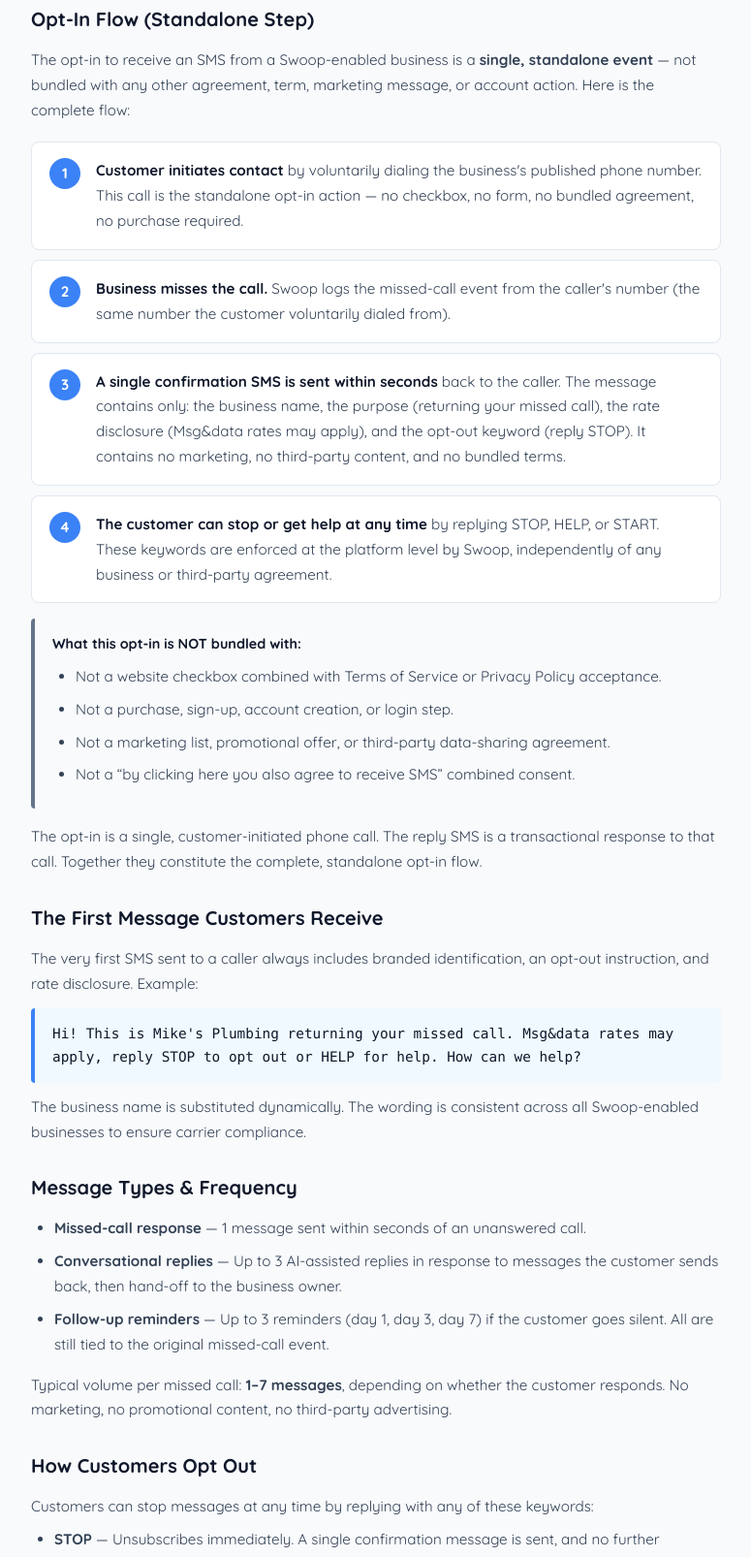
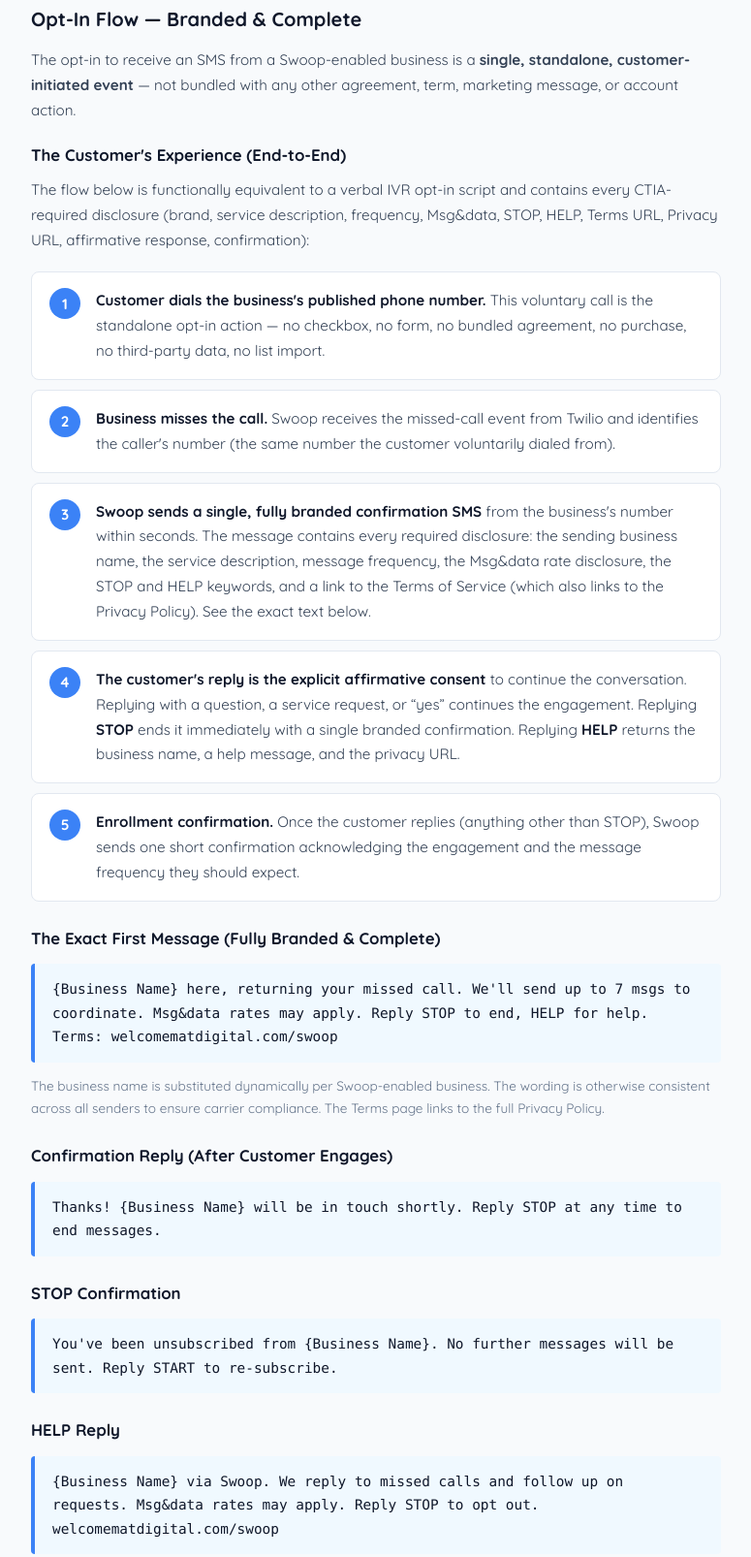
Before and after one commit to sunilmsft/swoop, a website: page public/consent.html in a window 1280 px wide. Shown: the part 746-2352 px from the top of the page at 97% size, without its empty margins (252-1027 px from the left). Drawn offline with Linux system fonts and the light colour scheme.

Commit message:
compliance(twilio): rewrite opt-in as branded IVR-style script + tighten SMS template (Ignacio TFV round-3 fix)

```diff
--- a/public/consent.html
+++ b/public/consent.html
@@ -65,26 +65,54 @@
 
         <p>Swoop does not import, purchase, or accept uploaded phone number lists. Every recipient is a person who personally called the business within the prior 30 days.</p>
 
-        <h2 id="opt-in-flow">Opt-In Flow (Standalone Step)</h2>
-        <p>The opt-in to receive an SMS from a Swoop-enabled business is a <strong>single, standalone event</strong> &mdash; not bundled with any other agreement, term, marketing message, or account action. Here is the complete flow:</p>
+        <h2 id="opt-in-flow">Opt-In Flow &mdash; Branded &amp; Complete</h2>
+        <p>The opt-in to receive an SMS from a Swoop-enabled business is a <strong>single, standalone, customer-initiated event</strong> &mdash; not bundled with any other agreement, term, marketing message, or account action.</p>
+
+        <h3 style="font-size:1.05rem; color:#0f172a; margin:1.25rem 0 0.5rem;">The Customer's Experience (End-to-End)</h3>
+        <p>The flow below is functionally equivalent to a verbal IVR opt-in script and contains every CTIA-required disclosure (brand, service description, frequency, Msg&amp;data, STOP, HELP, Terms URL, Privacy URL, affirmative response, confirmation):</p>
 
         <div class="opt-in-steps">
           <div class="step">
             <div class="step-num">1</div>
-            <div class="step-body"><strong>Customer initiates contact</strong> by voluntarily dialing the business's published phone number. This call is the standalone opt-in action &mdash; no checkbox, no form, no bundled agreement, no purchase required.</div>
+            <div class="step-body"><strong>Customer dials the business's published phone number.</strong> This voluntary call is the standalone opt-in action &mdash; no checkbox, no form, no bundled agreement, no purchase, no third-party data, no list import.</div>
           </div>
           <div class="step">
             <div class="step-num">2</div>
-            <div class="step-body"><strong>Business misses the call.</strong> Swoop logs the missed-call event from the caller's number (the same number the customer voluntarily dialed from).</div>
+            <div class="step-body"><strong>Business misses the call.</strong> Swoop receives the missed-call event from Twilio and identifies the caller's number (the same number the customer voluntarily dialed from).</div>
           </div>
           <div class="step">
             <div class="step-num">3</div>
-            <div class="step-body"><strong>A single confirmation SMS is sent within seconds</strong> back to the caller. The message contains only: the business name, the purpose (returning your missed call), the rate disclosure (Msg&amp;data rates may apply), and the opt-out keyword (reply STOP). It contains no marketing, no third-party content, and no bundled terms.</div>
+            <div class="step-body"><strong>Swoop sends a single, fully branded confirmation SMS</strong> from the business's number within seconds. The message contains every required disclosure: the sending business name, the service description, message frequency, the Msg&amp;data rate disclosure, the STOP and HELP keywords, and a link to the Terms of Service (which also links to the Privacy Policy). See the exact text below.</div>
           </div>
           <div class="step">
             <div class="step-num">4</div>
-            <div class="step-body"><strong>The customer can stop or get help at any time</strong> by replying STOP, HELP, or START. These keywords are enforced at the platform level by Swoop, independently of any business or third-party agreement.</div>
+            <div class="step-body"><strong>The customer's reply is the explicit affirmative consent</strong> to continue the conversation. Replying with a question, a service request, or &ldquo;yes&rdquo; continues the engagement. Replying <strong>STOP</strong> ends it immediately with a single branded confirmation. Replying <strong>HELP</strong> returns the business name, a help message, and the privacy URL.</div>
           </div>
+          <div class="step">
+            <div class="step-num">5</div>
+            <div class="step-body"><strong>Enrollment confirmation.</strong> Once the customer replies (anything other than STOP), Swoop sends one short confirmation acknowledging the engagement and the message frequency they should expect.</div>
+          </div>
+        </div>
+
+        <h3 style="font-size:1.05rem; color:#0f172a; margin:1.5rem 0 0.5rem;">The Exact First Message (Fully Branded &amp; Complete)</h3>
+        <div class="sms-example">
+            {Business Name} here, returning your missed call. We'll send up to 7 msgs to coordinate. Msg&amp;data rates may apply. Reply STOP to end, HELP for help. Terms: welcomematdigital.com/swoop
+        </div>
+        <p style="font-size:0.85rem; color:#64748b;">The business name is substituted dynamically per Swoop-enabled business. The wording is otherwise consistent across all senders to ensure carrier compliance. The Terms page links to the full Privacy Policy.</p>
+
+        <h3 style="font-size:1.05rem; color:#0f172a; margin:1.5rem 0 0.5rem;">Confirmation Reply (After Customer Engages)</h3>
+        <div class="sms-example">
+            Thanks! {Business Name} will be in touch shortly. Reply STOP at any time to end messages.
+        </div>
+
+        <h3 style="font-size:1.05rem; color:#0f172a; margin:1.5rem 0 0.5rem;">STOP Confirmation</h3>
+        <div class="sms-example">
+            You've been unsubscribed from {Business Name}. No further messages will be sent. Reply START to re-subscribe.
+        </div>
+
+        <h3 style="font-size:1.05rem; color:#0f172a; margin:1.5rem 0 0.5rem;">HELP Reply</h3>
+        <div class="sms-example">
+            {Business Name} via Swoop. We reply to missed calls and follow up on requests. Msg&amp;data rates may apply. Reply STOP to opt out. welcomematdigital.com/swoop
         </div>
 
         <div class="not-bundled">
@@ -97,16 +125,7 @@
           </ul>
         </div>
 
-        <p>The opt-in is a single, customer-initiated phone call. The reply SMS is a transactional response to that call. Together they constitute the complete, standalone opt-in flow.</p>
-
-        <h2>The First Message Customers Receive</h2>
-        <p>The very first SMS sent to a caller always includes branded identification, an opt-out instruction, and rate disclosure. Example:</p>
-
-        <div class="sms-example">
-            Hi! This is Mike's Plumbing returning your missed call. Msg&amp;data rates may apply, reply STOP to opt out or HELP for help. How can we help?
-        </div>
-
-        <p>The business name is substituted dynamically. The wording is consistent across all Swoop-enabled businesses to ensure carrier compliance.</p>
+        <p>The opt-in is a single, customer-initiated phone call. The first SMS &mdash; fully branded with every required disclosure &mdash; is the transactional response to that call. Together they constitute the complete, standalone opt-in flow.</p>
 
         <h2>Message Types &amp; Frequency</h2>
         <ul>
@@ -144,7 +163,7 @@
             <li>Privacy: <a href="mailto:privacy@welcomematdigital.com">privacy@welcomematdigital.com</a></li>
         </ul>
 
-        <p style="margin-top: 1.5rem; font-size: 0.85rem; color: #64748b;">Last updated: June 4, 2026.</p>
+        <p style="margin-top: 1.5rem; font-size: 0.85rem; color: #64748b;">Last updated: June 16, 2026.</p>
     </div>
     <footer>
         &copy; 2026 WelcomeMat Digital LLC. Swoop is a product of WelcomeMat Digital LLC.<br>
--- a/server/db/database.js
+++ b/server/db/database.js
@@ -16,7 +16,7 @@
     forward_phone TEXT,
     owner_name TEXT,
     timezone TEXT DEFAULT 'America/Los_Angeles',
-    auto_reply_message TEXT DEFAULT 'Hi! This is {business_name} returning your missed call. Msg&data rates may apply, reply STOP to opt out or HELP for help. How can we help?',
+    auto_reply_message TEXT DEFAULT '{business_name} here, returning your missed call. We''ll send up to 7 msgs to coordinate. Msg&data rates may apply. Reply STOP to end, HELP for help. Terms: welcomematdigital.com/swoop',
     review_link TEXT,
     description TEXT,
     services TEXT,
--- a/server/seed.js
+++ b/server/seed.js
@@ -25,7 +25,7 @@
   '+18337830902',
   '+14257867232',
   'Mike',
-  "Hi! This is {business_name} returning your missed call. Msg&data rates may apply, reply STOP to opt out or HELP for help. How can we help?",
+  "{business_name} here, returning your missed call. We'll send up to 7 msgs to coordinate. Msg&data rates may apply. Reply STOP to end, HELP for help. Terms: welcomematdigital.com/swoop",
   'https://g.page/r/mikes-plumbing/review',
   'Residential plumbing — repairs, installations, and emergencies. Family-owned, serving the Seattle metro area for 10 years. Licensed and insured.',
   'Leak repair, water heater installation, drain cleaning, faucet replacement, pipe repair, toilet repair, garbage disposal, sump pump',
@@ -46,7 +46,7 @@
   "Sara's Electric",
   '+12065552000',
   'Sara',
-  "Hi! This is {business_name} returning your missed call. Msg&data rates may apply, reply STOP to opt out or HELP for help. How can we help?",
+  "{business_name} here, returning your missed call. We'll send up to 7 msgs to coordinate. Msg&data rates may apply. Reply STOP to end, HELP for help. Terms: welcomematdigital.com/swoop",
   'https://g.page/r/saras-electric/review',
   'Licensed electrician specializing in residential and light commercial work. Panel upgrades, EV charger installations, rewiring, and troubleshooting.',
   'Panel upgrade, EV charger install, outlet/switch install, rewiring, lighting, ceiling fan, circuit breaker, troubleshooting',
```
